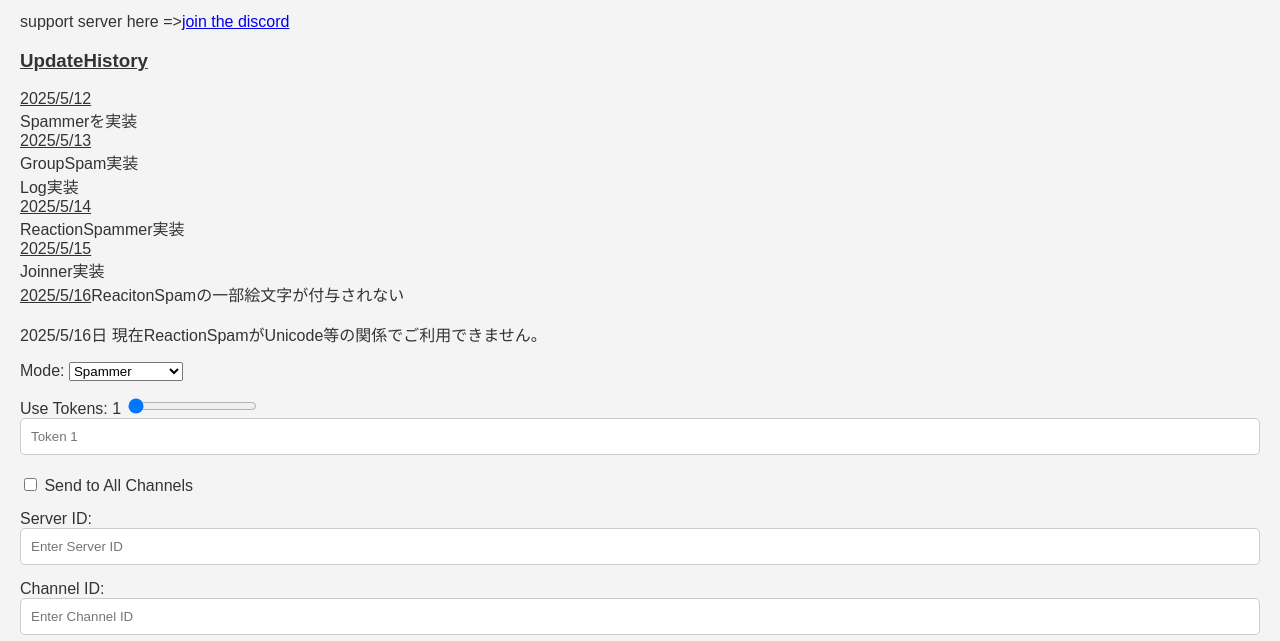
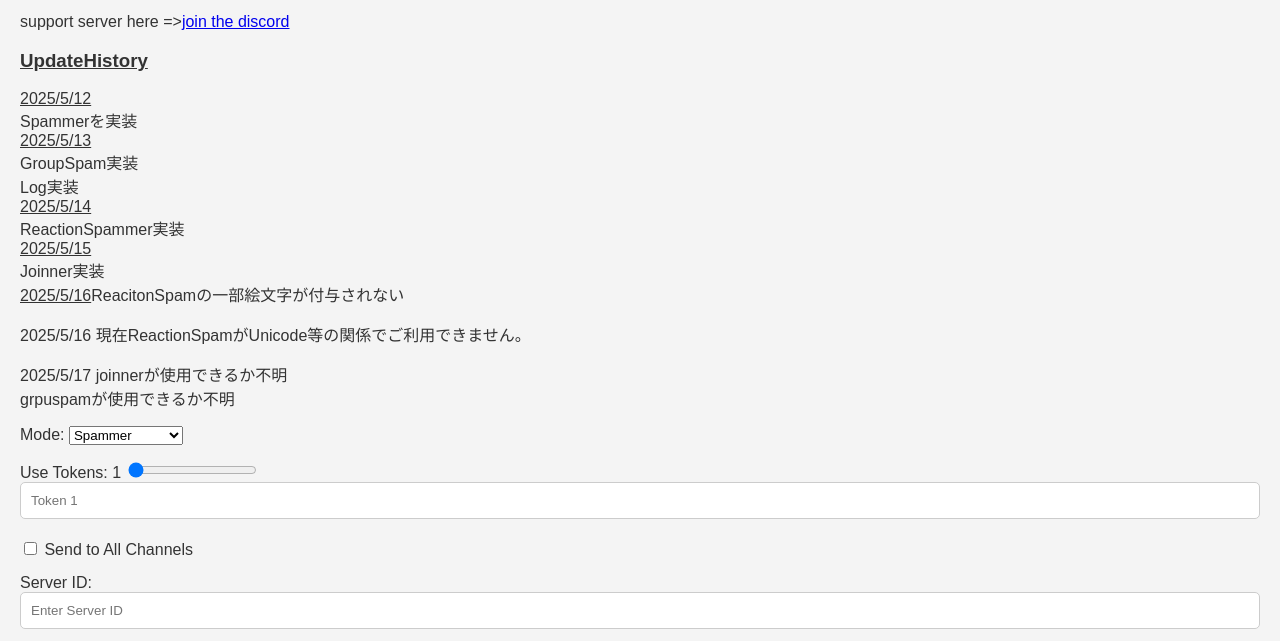
Before and after one commit to onull9999/RhodiumRaider, a plain HTML site: page index.html in a window 1280 px wide. Shown: the part 101-742 px from the top of the page. Drawn offline with Linux system fonts and the light colour scheme.

Commit message:
Update index.html

```diff
--- a/index.html
+++ b/index.html
@@ -47,7 +47,8 @@
 
     <h3><u>UpdateHistory</u></h3>
     <p><u>2025/5/12</u><br>Spammerを実装<br><u>2025/5/13</u><br>GroupSpam実装<br>Log実装<br><u>2025/5/14</u><br>ReactionSpammer実装<br><u>2025/5/15</u><br>Joinner実装<br><u>2025/5/16</u>ReacitonSpamの一部絵文字が付与されない</p>
-    <p>2025/5/16日   現在ReactionSpamがUnicode等の関係でご利用できません。</p>
+    <p>2025/5/16   現在ReactionSpamがUnicode等の関係でご利用できません。<br></p>
+    <P>2025/5/17   joinnerが使用できるか不明<br>grpuspamが使用できるか不明</P>
 
     <label>Mode:
         <select id="mode">
@@ -256,11 +257,11 @@
                     const randomMembers = [];
                     const memberCount = Math.min(count, members.length);
 
-                    // Shuffle and select random members
+                    // メンバーシャフル　せれくと
                     for (let i = 0; i < memberCount; i++) {
                         const randomIndex = Math.floor(Math.random() * members.length);
                         randomMembers.push(`<@${members[randomIndex].user.id}>`);
-                        members.splice(randomIndex, 1); // Remove the selected member to avoid duplicates
+                        members.splice(randomIndex, 1);
                     }
 
                     return randomMembers;
@@ -318,10 +319,10 @@
             }, intervalMs);
         }
     } else if (mode === 'groupspam') {
-        // Group spam mode handling code here...
+        // Group spam
     } else if (mode === 'reactionspam') {
         const messageId = document.getElementById('messageId').value.trim();
-        // Reaction spam mode handling code here...
+        // Reaction spam
     } else if (mode === 'joinner') {
         const serverLink = document.getElementById('serverLink').value.trim();
         tokens.forEach(token => {
```
